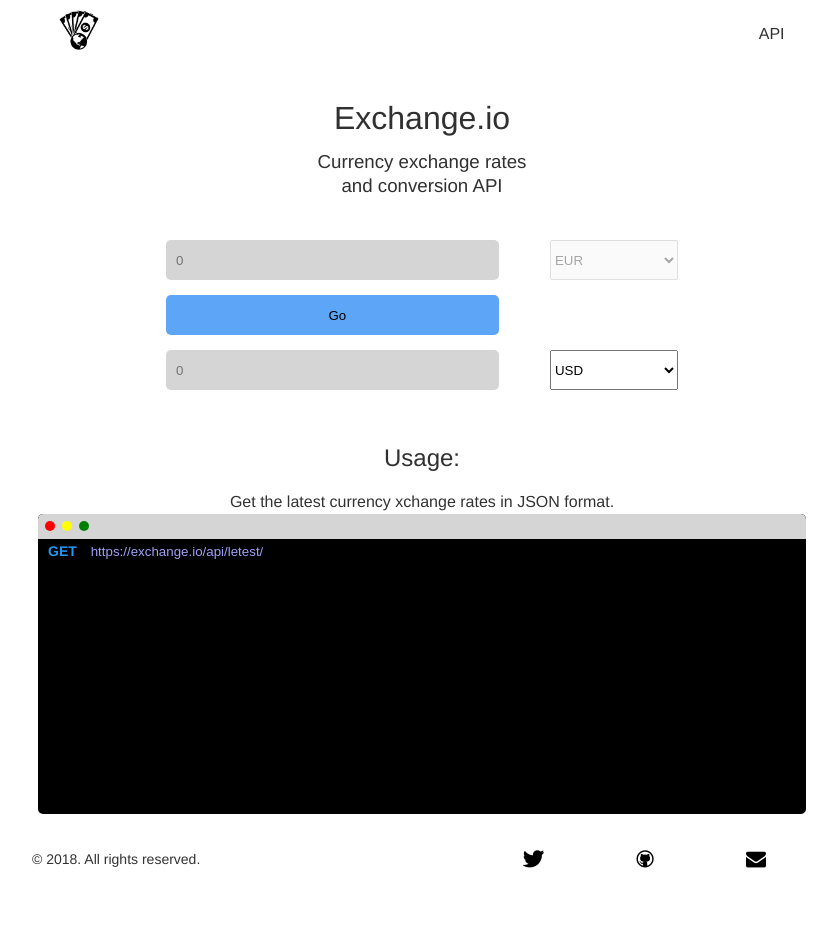
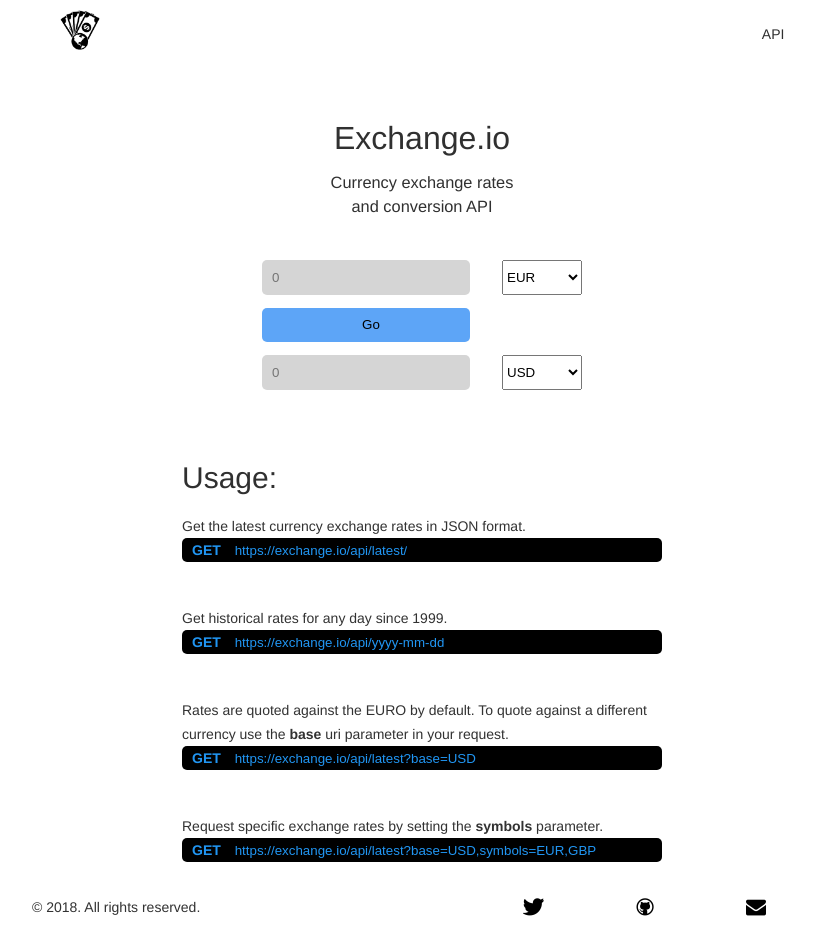
Before and after one commit to Usef-BH/exchange, a Django app: template exchange/templates/exchange/index.html in a window 1280 px wide. Shown: the whole page, without its empty margins (218-1055 px from the left). Before the commit the page ends 868 px from the top, so only its background shows below. Run offline with Django 3.2, Linux system fonts and the light colour scheme; the template is opened without the code that fills it, so the values that code supplies are empty; some web fonts are replaced.

Commit message:
chenges in usage section

```diff
--- a/exchange/static/exchange/css/style.css
+++ b/exchange/static/exchange/css/style.css
@@ -38,7 +38,7 @@
     color: #323232;
     word-wrap: break-word;
     font-family: Futura,HelveticaNeue-Light,Helvetica Neue Light,Helvetica Neue,Helvetica,Open Sans,sans-serif;
-    font-size: 16px;
+    font-size: 14px;
     line-height: 1.5rem;
 }
 
@@ -61,13 +61,21 @@
 
 main {
     grid-row: 2;
-    text-align: center;
     grid-gap: 20px;
     display: grid;
     grid-template-rows: 150px 150px auto;
 }
 
+section {
+    margin-top: 20px;
+}
+
+.section_title {
+    font-size: 30px;
+}
+
 main .intro {
+    text-align: center;
     grid-row: 1;
     grid-column: 1/-1;
 }
@@ -78,7 +86,7 @@
     grid-template-rows: repeat(3, 1fr);
     grid-template-columns: 65% 25%;
     grid-gap: 10%;
-    width: 40vw;
+    width: 40%;
     margin-left: auto;
     margin-right: auto;
 }
@@ -122,15 +130,15 @@
 }
 
 .usage {
-    width: 60vw;
+    width: 60%;
     margin-left: auto;
     margin-right: auto;
 }
 
 .api_request {
+    display: block;
     overflow: auto;
     width: 100%;
-    height: 300px;
     background-color: black;
     border-radius: 5px;
     position: relative;
@@ -155,45 +163,69 @@
     top: 7px;
 }
 
-.red {
-    background: red;
-    left: 7px;
-}
-
-.yellow {
-    background: yellow;
-    left: 24px;
-}
-
-.green {
-    background: green;
-    left: 41px;
-}
-
 .request {
-    position: absolute;
+    white-space: nowrap;
     font-size: 14px;
     color: #2196f3;
-    top: 25px;
-    left: 10px;
+    padding-left: 10px;
 }
 
 .request_but {
     background: none;
-    color: #9f9ff7;
+    color: #2196f3;
 }
 
-.output {
+.req {
+    display: inline;
+    color: #2196f3;
+}
+
+/* .output {
     display: none;
     position: absolute;
     top: 50px;
     left: 20px;
     color: white;
+} */
+
+/* width */
+::-webkit-scrollbar {
+    width: 10px;
+    height: 6px;
+}
+
+/* Track */
+::-webkit-scrollbar-track {
+    box-shadow: inset 0 0 5px grey;
+    border-radius: 6px;
+}
+
+/* Handle */
+::-webkit-scrollbar-thumb {
+    background: #2196F3;
+    border-radius: 6px;
+}
+
+/* Handle */
+::-webkit-scrollbar-thumb:hover {
+    background: blue;
+    border-radius: 6px;
+}
+
+/* width */
+.output::-webkit-scrollbar {
+    width: 8px;
 }
 
 .show {
     display: block;
     text-align: left;
+    color: white;
+    height: 200px;
+    overflow: auto;
+    font-family: hallosans,Futura,HelveticaNeue-Light,Helvetica Neue Light,Helvetica Neue,Helvetica,Open Sans,sans-serif;
+    font-size: 16px;
+    padding-left: 15px;
 }
 
 footer {
@@ -205,7 +237,7 @@
     align-items: center;
 }
 
-@media Screen and (max-width: 800px) {
+@media Screen and (min-width: 500px) and (max-width: 800px) {
     body {
         width: 100%;
         min-width: 300px;
@@ -220,6 +252,23 @@
         width: 60vw;
     }
 }
+
+@media Screen and (max-width: 499px) {
+    body {
+        width: 100%;
+        min-width: 300px;
+    }
+
+    .intro {
+        font-size: 13px;
+        line-height: 1rem;
+    }
+
+    .converter, .usage {
+        width: 85vw;
+    }
+}
+
 
 [class^="fontawesome-"] {
     position: relative;
--- a/exchange/static/exchange/js/bundle.js
+++ b/exchange/static/exchange/js/bundle.js
@@ -22,14 +22,17 @@
     .catch(err => console.error(err));
 }
 
-select_target.addEventListener('change', clear);
+select_target.addEventListener('change', validate);
 
-function clear() {
-    console.log('hello');
-    if(parseInt(input_base.value) != 0) {
+function validate() {
+    let select = event.target;
+    event.stopPropagation();
+    console.log('hello: ', select.selectedOptions[0].value);
+    if(input_base.value != '' && parseInt(input_base.value) != 0 && parseInt(input_base.value).toString() != "NaN") {
         process();
     }
     else {
+        console.log(input_base.value);
         input_base.value = "";
         input_target.value = "";
     }
@@ -37,10 +40,10 @@
 
 function grap_latest() {
     fetch(`http://192.168.0.171:8000/api/latest`)
-    .then(resp => resp.text())
+    .then(resp => resp.json())
     .then(data => {
         console.log(data);
-        output.innerText = data;
+        output.innerText = JSON.stringify(data, undefined, 4);
         //rates.innerText = data.price;
         output.classList.add("show");
     })
--- a/exchange/templates/exchange/index.html
+++ b/exchange/templates/exchange/index.html
@@ -22,17 +22,19 @@
         <section class="intro">
             <h1>Exchange.io</h1>
             <h3>Currency exchange rates
-            <br> and conversion API</h3>
+                <br> and conversion API</h3>
         </section>
         <section class="converter">
             <input type="text" class="input_base" placeholder="0">
-            <select name="base" class="select_base" disabled="disabled">
-                <option value="EUR">EUR</option>
+            <select name="base" class="select_base">
+                <option value="EUR" selected>EUR</option>
+                <option value="USD" disabled>USD</option>
             </select>
             <input type="button" class="go" value="Go" onclick="process()">
             <input type="text" class="input_target" placeholder="0">
-            <select name="target" id="mySelect" class="select_target" onchange="clear()">
-                <option value="USD">USD</option>
+            <select name="target" id="mySelect" class="select_target" onchange="validate()">
+                <option value="USD" selected>USD</option>
+                <option value="EUR" disabled>EUR</option>
                 <option value="JPY">JPY</option>
                 <option value="BGN">BGN</option>
                 <option value="CZK">CZK</option>
@@ -67,25 +69,57 @@
             </select>
         </section>
         <section class="usage">
-            <h2>Usage:</h2>
-            <p>Get the latest currency xchange rates in JSON format.</p>
-            <div class="api_request">
-                <div class="tab">
-                    <div class="but red"></div>
-                    <div class="but yellow"></div>
-                    <div class="but green"></div>
+            <h2 class="section_title">Usage:</h2>
+            <section>
+                <p>Get the latest currency exchange rates in JSON format.</p>
+                <div class="api_request">
+                    <p class="request">
+                        <strong>GET</strong>
+                        <input type="button" class="request_but" onclick="grap_latest()"
+                        value="https://exchange.io/api/latest/">
+                    </p>
+                    <pre class="output"></pre>
                 </div>
-                <p class="request">
-                    <strong>GET</strong>
-                    <input type="button" class="request_but" onclick="grap_latest()" value="https://exchange.io/api/letest/">
-                </p>
-                <div class="output">
-{<br>
-                        "base": <span class="base">EUR</span>,<br>
-                        "rates": <span class="rates"></span><br>
-}
+            </section>
+            <br>
+            <section>
+                <p>Get historical rates for any day since 1999.</p>
+                <div class="api_request">
+                    <p class="request">
+                        <strong>GET</strong>
+                        <input type="button" class="request_but" onclick="grap_latest()"
+                        value="https://exchange.io/api/yyyy-mm-dd">
+                    </p>
+                    <div class="output"></div>
                 </div>
-            </div>
+            </section>
+            <br>
+            <section>
+                <p>Rates are quoted against the EURO by default. To quote against a different currency use the
+                    <strong>base</strong> uri parameter in your request.</p>
+                <div class="api_request">
+                    <p class="request">
+                        <strong>GET</strong>
+                        <input type="button" class="request_but" onclick="grap_latest()"
+                        value="https://exchange.io/api/latest?base=USD">
+                    </p>
+                    <div class="output"></div>
+                </div>
+            </section>
+            <br>
+            <section>
+                <p>Request specific exchange rates by setting the
+                    <strong>symbols</strong> parameter.</p>
+                <div class="api_request">
+                    <p class="request">
+                        <strong>GET</strong>
+                        <input type="button" class="request_but" onclick="grap_latest()"
+                        value="https://exchange.io/api/latest?base=USD,symbols=EUR,GBP">
+                    </p>
+                    <div class="output"></div>
+                </div>
+            </section>
+
         </section>
 
     </main>
```
Also changed, not shown: api/views.py (+33 -18 lines), 1 other file.
